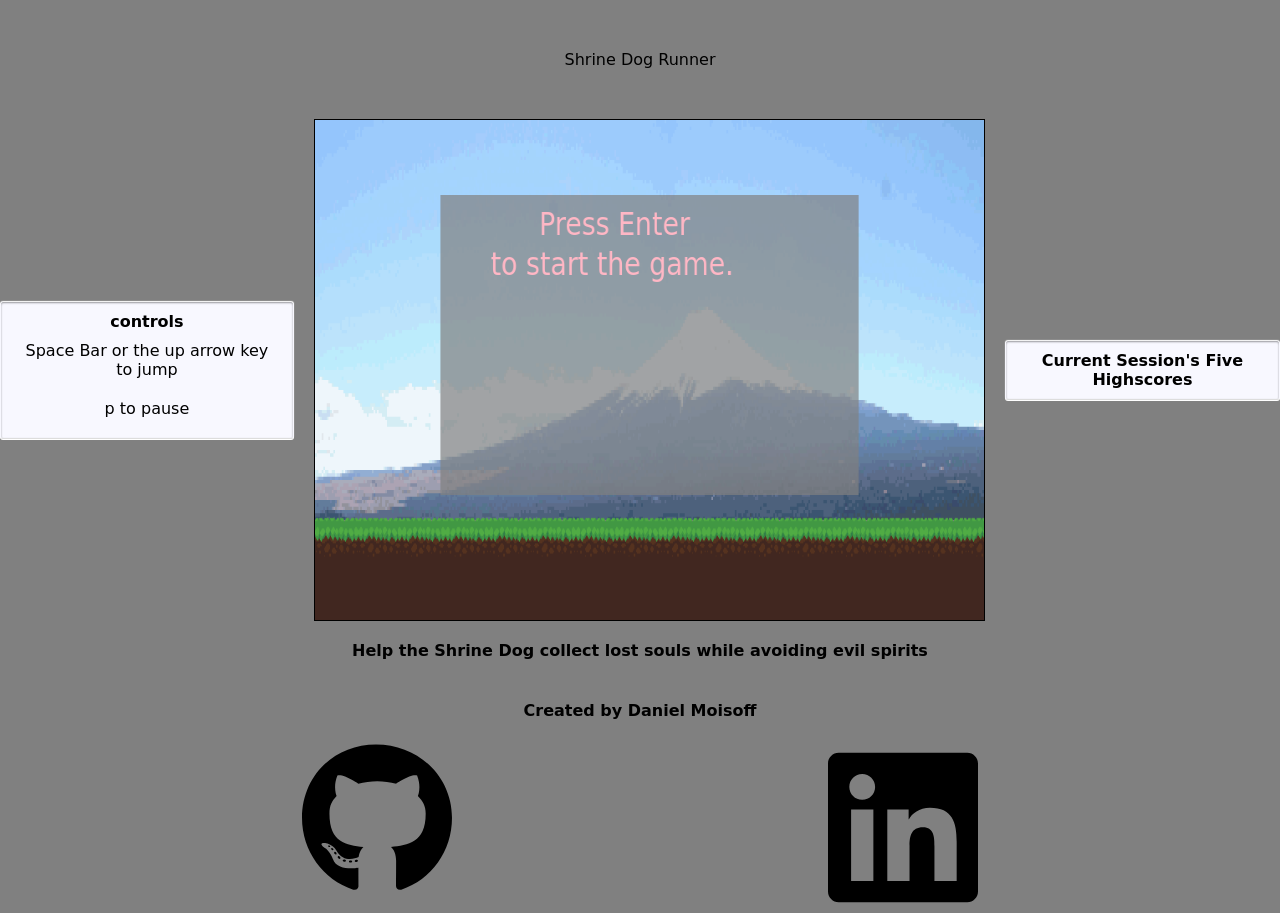
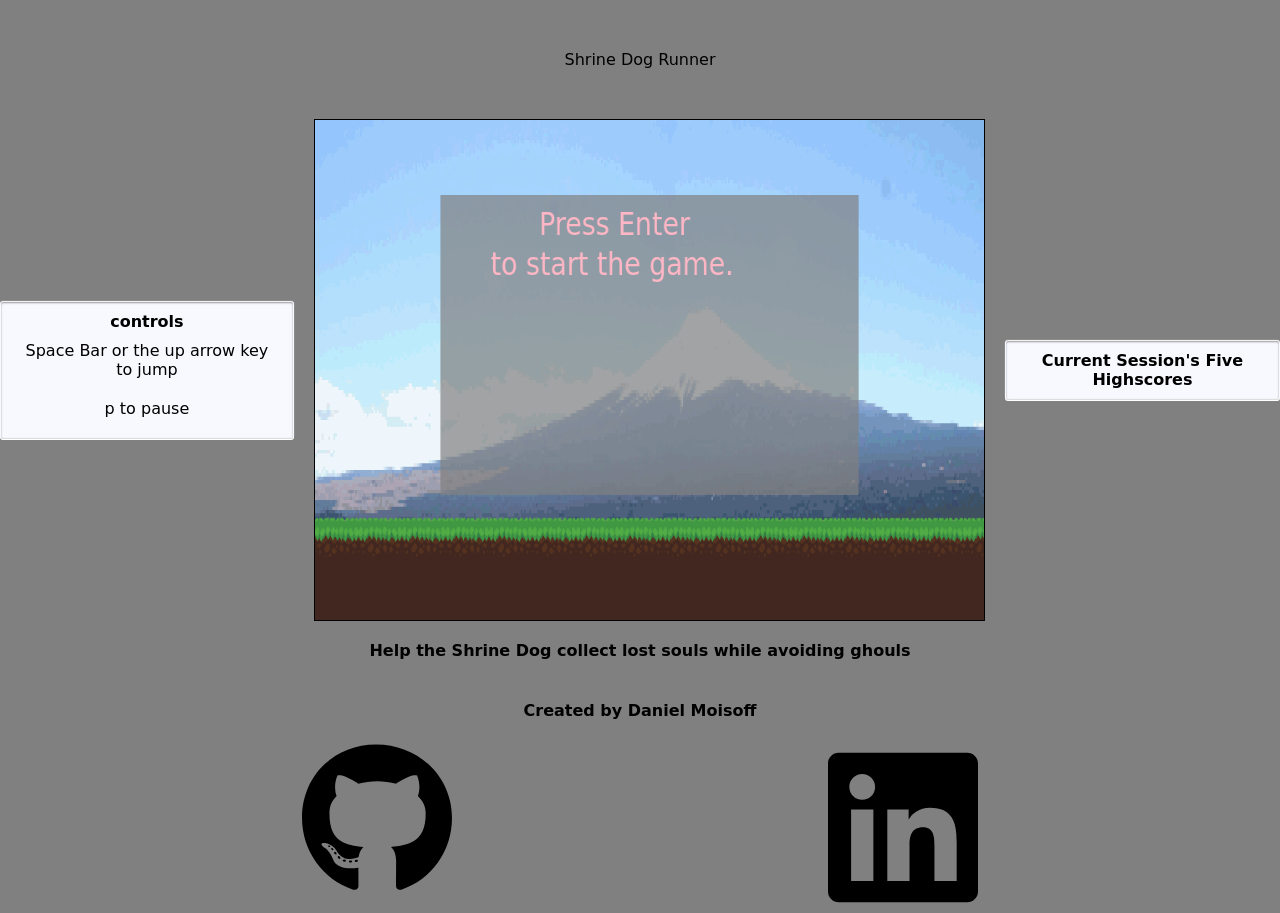
Before and after one commit to Dmoisoff/Shibe-Runner, a React app: page index.html in a window 1280 px wide. Built offline with nearby package versions, Linux system fonts and the light colour scheme; a web font is replaced by a local one.

Commit message:
Changed description

```diff
--- a/index.html
+++ b/index.html
@@ -42,7 +42,7 @@
 
       </div>
       <div class='webpage-description'>
-        <h3>Help the Shrine Dog collect lost souls while avoiding evil spirits</h3>
+        <h3>Help the Shrine Dog collect lost souls while avoiding ghouls</h3>
       </div>
     </div>
       <div class='webpage-description'>
```
